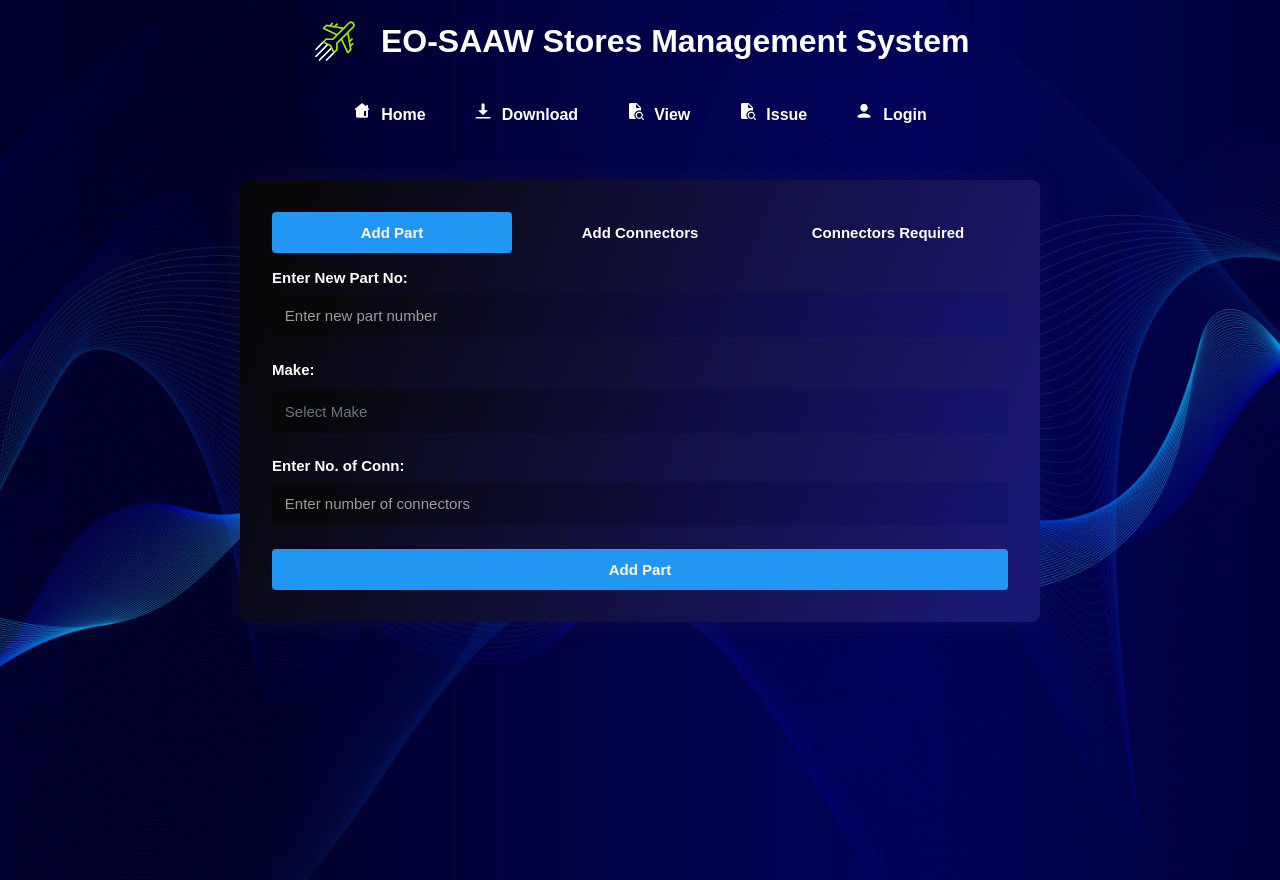
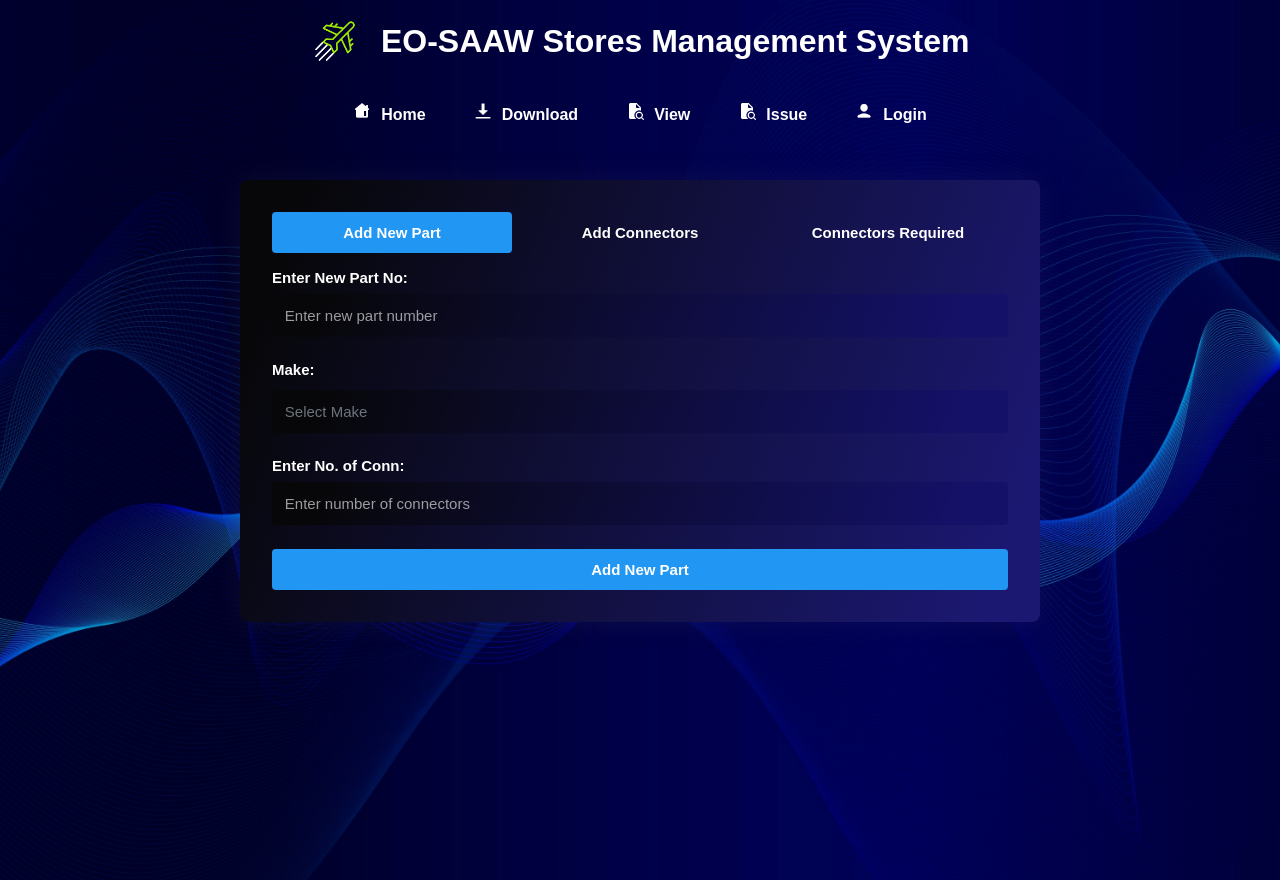
Before and after one commit to shivacharan6121/website_conn_mng, a PHP site: page /index.php in a window 1280 px wide. Run offline with PHP 8.4, Linux system fonts and the light colour scheme.

Commit message:
Update index.php

```diff
--- a/index.php
+++ b/index.php
@@ -437,7 +437,7 @@ $conn->close();
     <?php unset($_SESSION['alert']); endif; ?>
     <div class="container">
         <div class="toggle-buttons">
-            <button class="toggle-btn <?php echo $current_form == 'add-part' ? 'active' : ''; ?>" onclick="showForm('add-part')">Add Part</button>
+            <button class="toggle-btn <?php echo $current_form == 'add-part' ? 'active' : ''; ?>" onclick="showForm('add-part')">Add New Part</button>
             <button class="toggle-btn <?php echo $current_form == 'add-conn' ? 'active' : ''; ?>" onclick="showForm('add-conn')">Add Connectors</button>
             <button class="toggle-btn <?php echo $current_form == 'required-conn' ? 'active' : ''; ?>" onclick="showForm('required-conn')">Connectors Required</button>
         </div>
@@ -464,7 +464,7 @@ $conn->close();
                 <label for="part-conn">Enter No. of Conn:</label>
                 <input type="number" id="part-conn" name="conn_count" placeholder="Enter number of connectors" required>
             </div>
-            <button type="submit" class="submit-btn">Add Part</button>
+            <button type="submit" class="submit-btn">Add New Part</button>
         </form>
 
         <!-- Add Connectors Form -->
```
